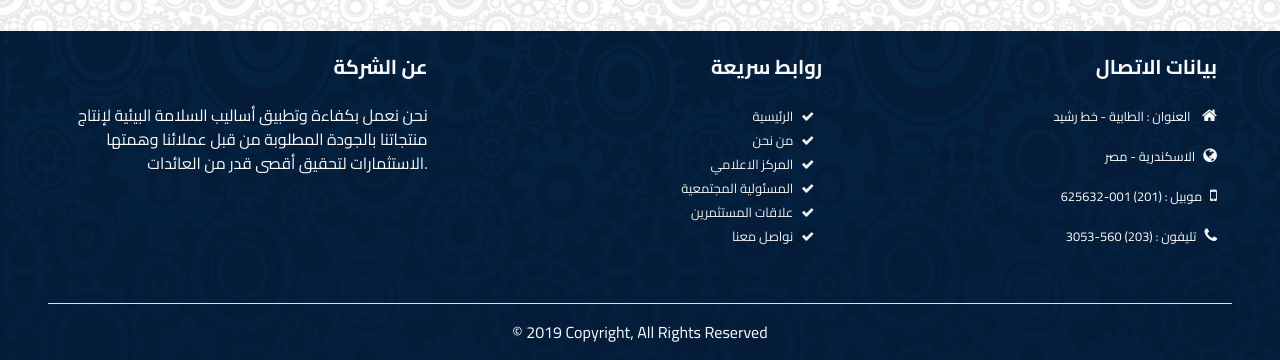
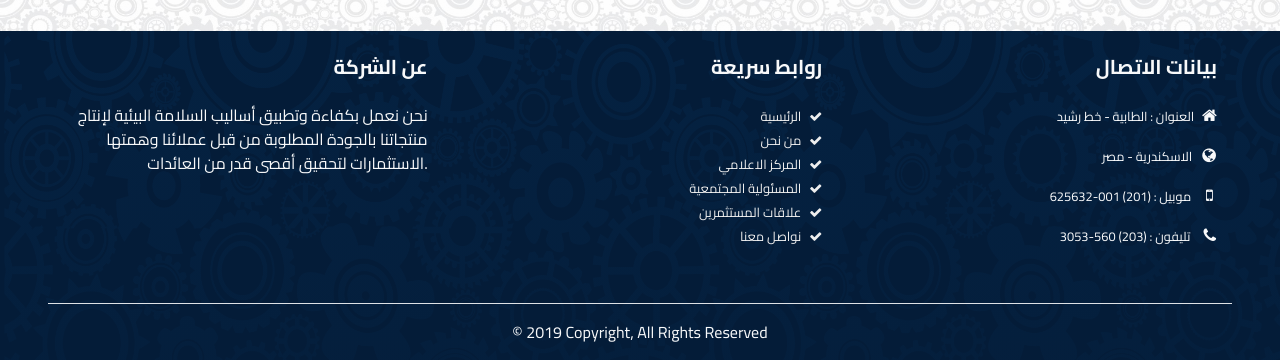
Before and after one commit to AliMetwally/abuqir, a CodeIgniter app: page /abuqir/index.php/home/index in a window 1280 px wide. Shown: the part 2431-2791 px from the top of the page. Run offline with CodeIgniter, Linux system fonts and the light colour scheme; grey boxes labelled with a size stand in for pictures from a placeholder-image service; data that the repository does not hold is empty; some libraries are stand-ins or nearby versions; some web fonts are replaced.

Commit message:
update footer

```diff
--- a/application/views/main.php
+++ b/application/views/main.php
@@ -152,22 +152,22 @@
                         <h5 class="pb-3 font-weight-bold"><?= lang('visit')?></h5>
                         <ul class="list-unstyled">
                             <li>
-                                <a href="#" class="footer-link"><i class="fa fa-check mr-2"></i><?= lang('home_link')?></a>
+                                <a href="#" class="footer-link"><i class="fa fa-check mr-2-ftr"></i><?= lang('home_link')?></a>
                             </li>
                             <li>
-                                <a href="#" class="footer-link"><i class="fa fa-check mr-2"></i><?= lang('about_link')?></a>
+                                <a href="#" class="footer-link"><i class="fa fa-check mr-2-ftr"></i><?= lang('about_link')?></a>
                             </li>
                             <li>
-                                <a href="#" class="footer-link"><i class="fa fa-check mr-2"></i><?= lang('media_link')?></a>
+                                <a href="#" class="footer-link"><i class="fa fa-check mr-2-ftr"></i><?= lang('media_link')?></a>
                             </li>
                             <li>
-                                <a href="#" class="footer-link"><i class="fa fa-check mr-2"></i><?= lang('reponsibility_link')?></a>
+                                <a href="#" class="footer-link"><i class="fa fa-check mr-2-ftr"></i><?= lang('reponsibility_link')?></a>
                             </li>
                             <li>
-                                <a href="#" class="footer-link"><i class="fa fa-check mr-2"></i><?= lang('investors_link')?></a>
+                                <a href="#" class="footer-link"><i class="fa fa-check mr-2-ftr"></i><?= lang('investors_link')?></a>
                             </li>
                             <li>
-                                <a href="#" class="footer-link"><i class="fa fa-check mr-2"></i><?= lang('contact_link')?></a>
+                                <a href="#" class="footer-link"><i class="fa fa-check mr-2-ftr"></i><?= lang('contact_link')?></a>
                             </li>
                         </ul>
                     </div>
@@ -175,10 +175,10 @@
                         <h5 class="pb-3 font-weight-bold"><?= lang('contact')?></h5>
                         <ul class="list-unstyled">
 
-                            <li class="list-item mb-3"><i class="fa fa-home"></i> <small><?= lang('address')?></small></li>
-                            <li class="liste-item mb-3"><i class="fa fa-globe" style="margin-left: 1px;margin-right: 6px;"></i><small><?= lang('state')?></small></li>
-                            <li class="list-item mb-3"><i class="fa fa-mobile" style="margin-left: 4px;margin-right: 7px;"></i><small><?= lang('mobile')?></small></li>
-                            <li class="list-item mb-3"><i class="fa fa-phone" style="margin-left: 1px;margin-right: 6px;"></i><small><?= lang('phone')?></small></li>
+                            <li class="list-item mb-3"><i class="fa fa-home address-ftr"></i><small><?= lang('address')?></small></li>
+                            <li class="liste-item mb-3"><i class="fa fa-globe state-ftr"></i><small><?= lang('state')?></small></li>
+                            <li class="list-item mb-3"><i class="fa fa-mobile mobile-ftr"></i><small><?= lang('mobile')?></small></li>
+                            <li class="list-item mb-3"><i class="fa fa-phone phone-ftr"></i><small><?= lang('phone')?></small></li>
                         </ul>
                     </div>
                 </div>
--- a/public/css/layout/rtl_reset.css
+++ b/public/css/layout/rtl_reset.css
@@ -40,5 +40,21 @@ footer i {
   margin-right: 0 !important;
   margin-left: 0.5rem !important;
 }
+footer .mr-2-ftr {
+  margin-left: 0.5rem !important;
+  margin-right: 0 !important;
+}
+footer .state-ftr {
+  margin-right: 1px !important;
+  margin-left: 10px !important;
+}
+footer .mobile-ftr {
+  margin-right: 4px !important;
+  margin-left: 15px !important;
+}
+footer .phone-ftr {
+  margin-right: 1px !important;
+  margin-left: 13px !important;
+}
 
 /*# sourceMappingURL=rtl_reset.css.map */
--- a/public/css/pages/homepage.css
+++ b/public/css/pages/homepage.css
@@ -307,6 +307,31 @@ footer {
   text-decoration: none;
 }
 
+.mr-2-ftr {
+  margin-right: 0.5rem !important;
+  margin-left: 0 !important;
+}
+
+.address-ftr {
+  margin-left: 0px;
+  margin-right: 5px;
+}
+
+.state-ftr {
+  margin-right: 6px;
+  margin-left: 0px;
+}
+
+.mobile-ftr {
+  margin-right: 8px;
+  margin-left: 3px;
+}
+
+.phone-ftr {
+  margin-right: 5px;
+  margin-left: 0px;
+}
+
 /* end of footer */
 @media (max-width: 991px) {
   .company-name {
--- a/public/css/sass/layout/_footer.scss
+++ b/public/css/sass/layout/_footer.scss
@@ -13,4 +13,28 @@ footer{
 color: #70aed2;
 text-decoration: none;
 }
+
+.mr-2-ftr{
+  margin-right: .5rem!important;
+  margin-left: 0!important;
+}
+.address-ftr{
+  margin-left: 0px;
+  margin-right: 5px;
+}
+
+.state-ftr{
+  margin-right: 6px;
+  margin-left: 0px;
+}
+
+.mobile-ftr{
+  margin-right: 8px;
+  margin-left: 3px;
+}
+
+.phone-ftr{
+  margin-right: 5px;
+  margin-left: 0px;
+}
 /* end of footer */
--- a/public/css/sass/layout/rtl_reset.scss
+++ b/public/css/sass/layout/rtl_reset.scss
@@ -44,4 +44,25 @@ footer{
         margin-right: 0!important;
         margin-left: .5rem!important;
     }
+
+    .mr-2-ftr{
+        margin-left: .5rem!important;
+        margin-right: 0!important;
+    }
+
+
+    .state-ftr{
+        margin-right: 1px!important;
+        margin-left: 10px!important;
+      }
+
+      .mobile-ftr{
+        margin-right: 4px!important;
+        margin-left: 15px!important;
+      }
+
+      .phone-ftr{
+        margin-right: 1px!important;
+        margin-left: 13px!important;
+      }
 }
```
Also changed, not shown: 2 other files.
